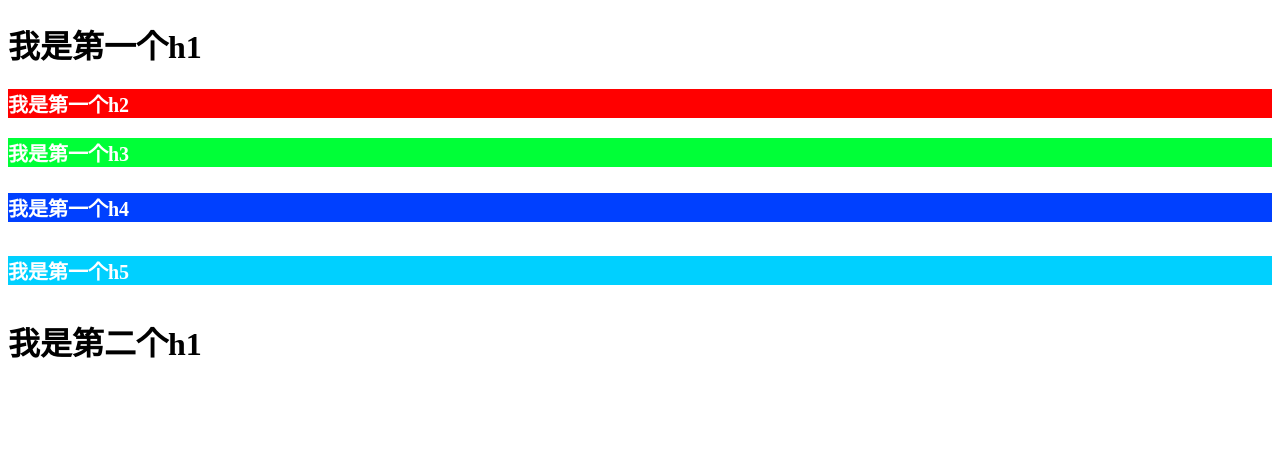
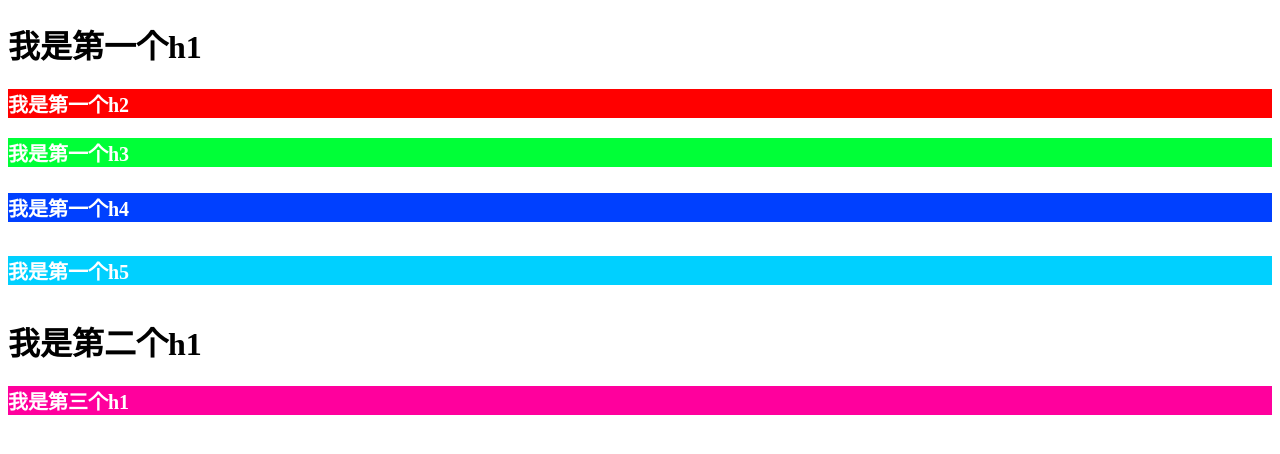
Before and after one commit to dkl0701/1030, a plain HTML site: page index.html in a window 1280 px wide. Drawn offline with Linux system fonts and the light colour scheme.

Commit message:
'第八次提交，创建了第三个h1，并设置了样式‘

```diff
--- a/index.html
+++ b/index.html
@@ -14,5 +14,6 @@
     <h4>我是第一个h4</h4>
     <h5>我是第一个h5</h5>
     <h1>我是第二个h1</h1>
+    <h1>我是第三个h1</h1>
 </body>
 </html>
--- a/less/index.less
+++ b/less/index.less
@@ -18,3 +18,8 @@ h5{
     color: white;
     background-color: rgb(0, 208, 255);
 }
+h1:nth-of-type(3){
+    font-size: 20px;
+    color: white;
+    background-color: rgb(255, 0, 157);
+}
```
Also changed, not shown: less/index.css.
